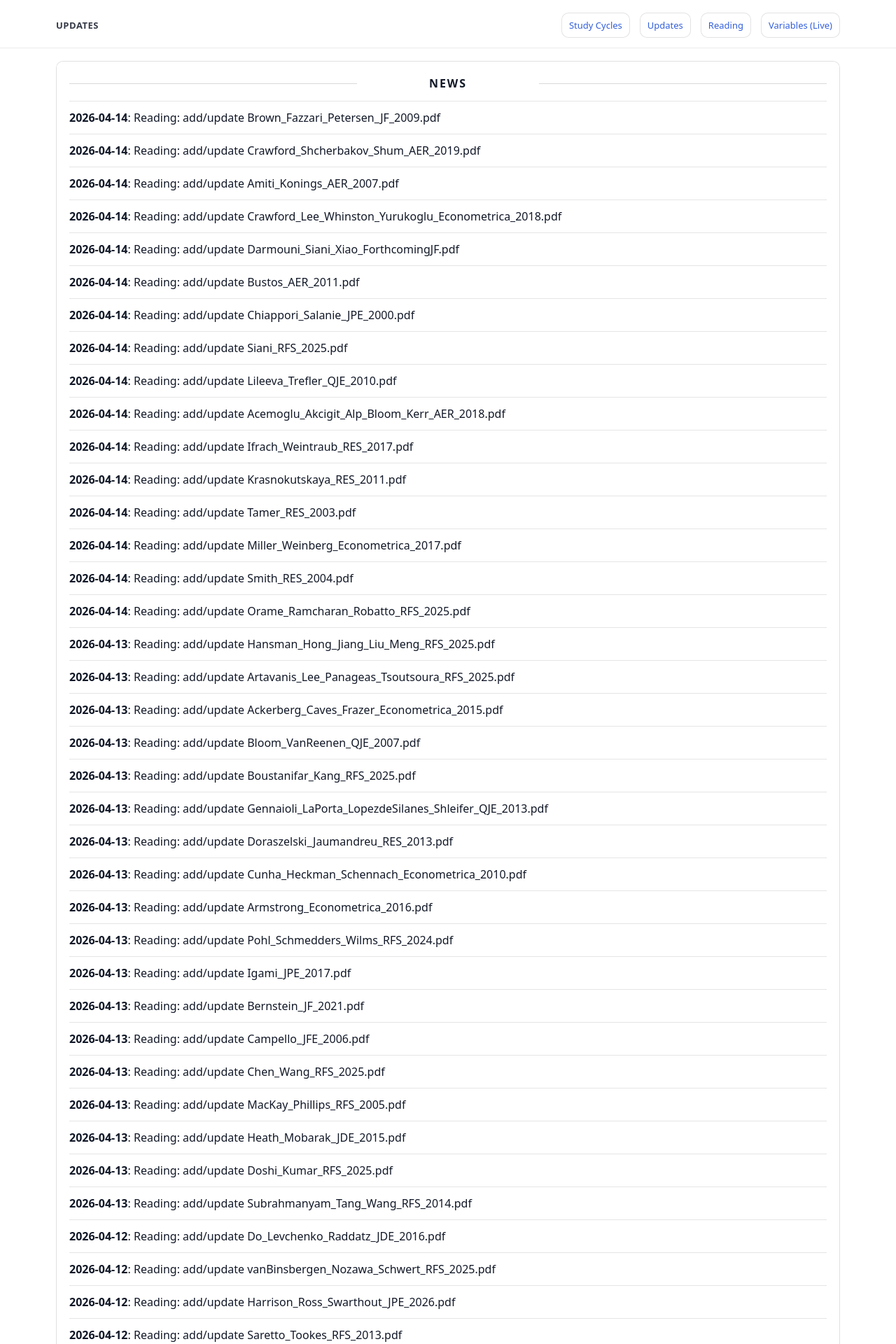
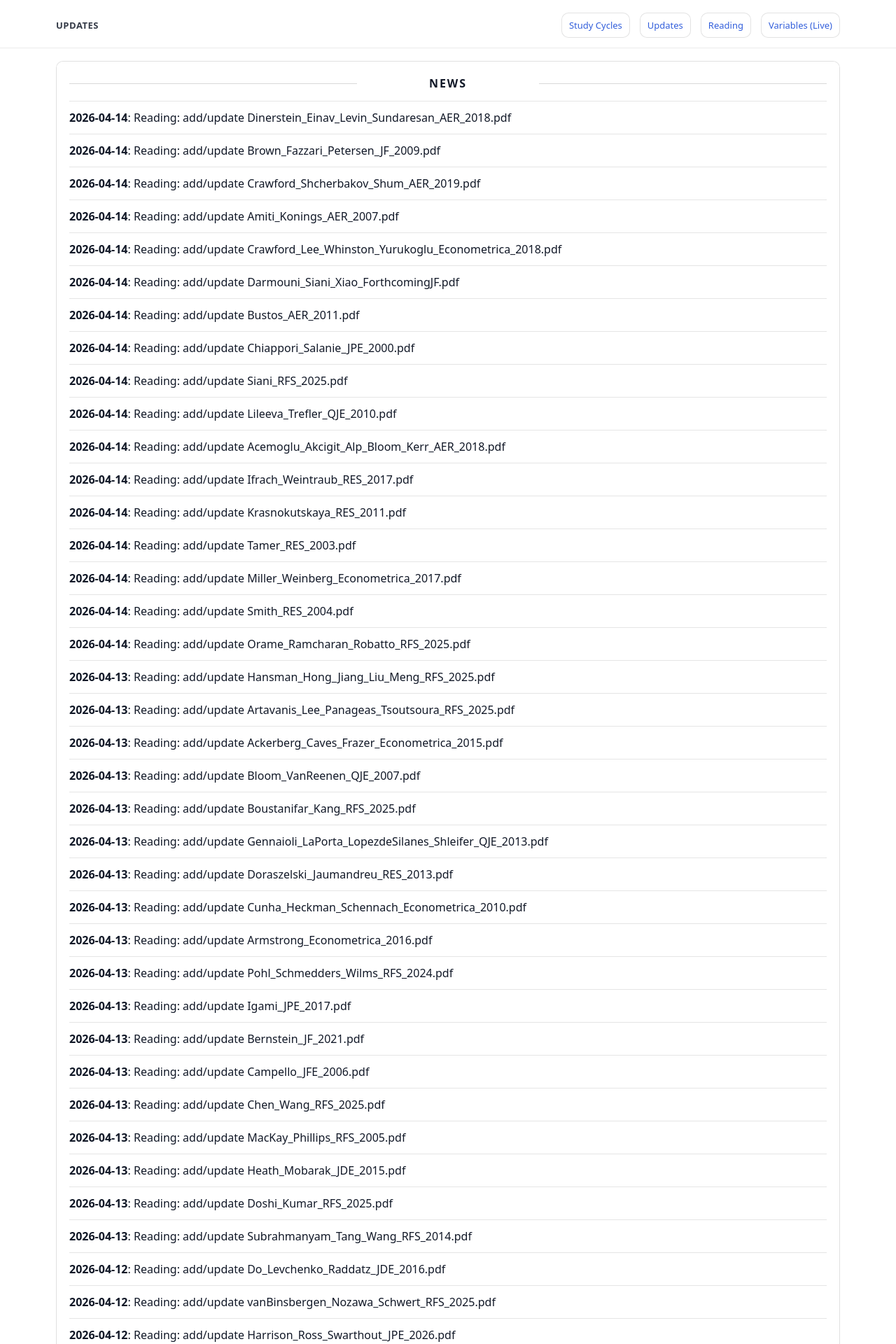
Before and after one commit to yaxinzn/study-archive, a Jekyll site: the page built from updates/index.md, in a window 1280 px wide. Shown: the top 1920 px of the page at 70% size. Built offline with Jekyll 4.4.1, drawn with Linux system fonts in a browser that asks for light colours; some of the changed text lies outside the part shown.

Commit message:
chore: update NEWS feed

```diff
--- a/_data/news.yml
+++ b/_data/news.yml
@@ -1,4 +1,7 @@
 # Auto-generated update history (sorted newest -> oldest). Do not edit manually.
+- ts: "1776167361"
+  date: "2026-04-14"
+  title: "Reading: add/update Dinerstein_Einav_Levin_Sundaresan_AER_2018.pdf"
 - ts: "1776166818"
   date: "2026-04-14"
   title: "Reading: add/update Brown_Fazzari_Petersen_JF_2009.pdf"
```
